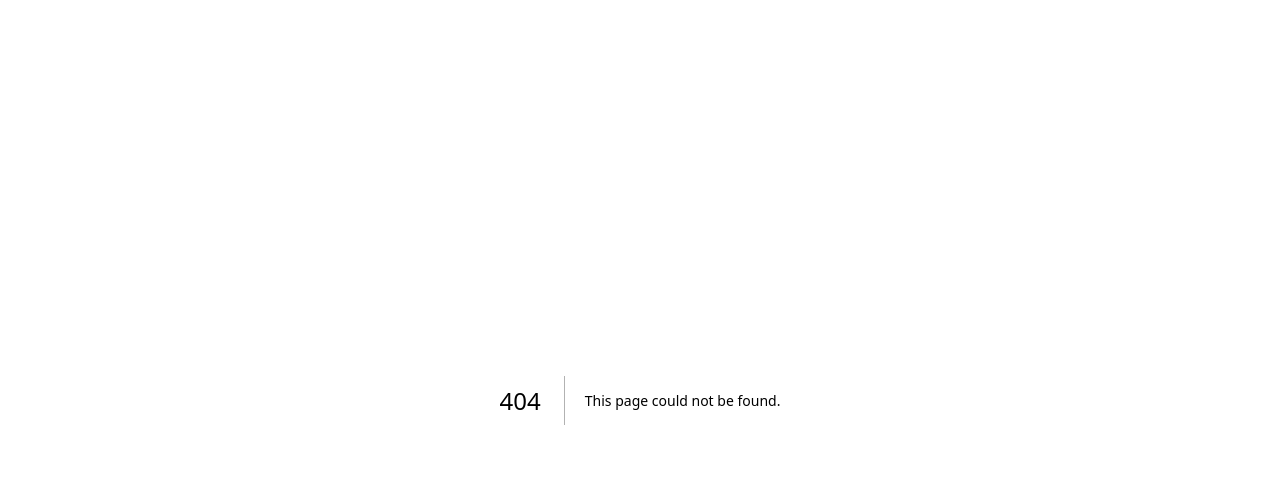
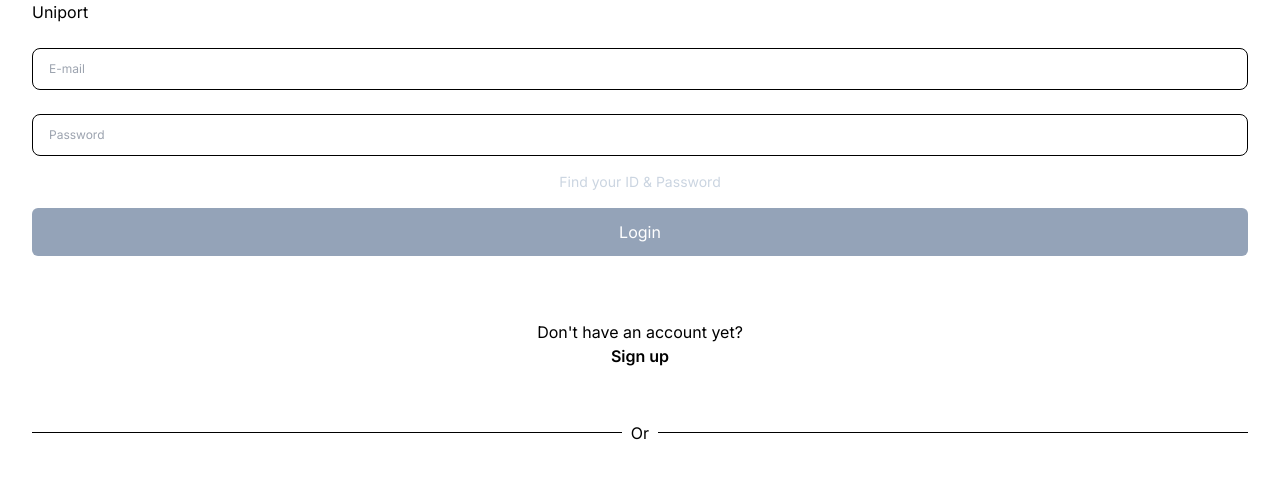
Before and after one commit to UniportOfficial/web_client, a Next.js app: page /signin in a window 1280 px wide. Before the commit this address had no page. Shown: the top 478 px of the page. Built offline with nearby package versions, Linux system fonts and the light colour scheme.

Commit message:
feat: Singin Page

```diff
--- /dev/null
+++ b/src/app/signin/page.tsx
@@ -0,0 +1,33 @@
+export default function Signin(){
+    return(
+        <section className="px-8">
+            <div className="brand-logo"><h1>Uniport</h1></div>
+            <div className="input-group w-full my-6">
+                <input
+                    className="w-full border border-black rounded-lg text-xs px-4 py-3"
+                    placeholder="E-mail"
+                />
+            </div>
+            <div className="input-group w-full">
+                <input
+                    className="w-full border border-black rounded-lg text-xs px-4 py-3"
+                    placeholder="Password"
+                />
+            </div>
+            <a className="block w-full text-sm text-center my-4 text-slate-300">Find your ID &  Password</a>
+            <button className="w-full py-3 rounded-md bg-slate-400 text-white">Login</button>
+            <div className="notice-group flex flex-col justify-center items-center py-16">
+                <p className="">Don't have an account yet?</p>
+                <a className="font-semibold">Sign up</a>
+            </div>
+            <div className="boundary border-t border-black">
+                <div className="relative w-full flex justify-center">
+                    <span className="absolute -top-[12px] bg-white">&nbsp; Or &nbsp;</span>
+                </div>
+            </div>
+            <div className="py-4">
+
+            </div>
+        </section>
+    )
+}
```
